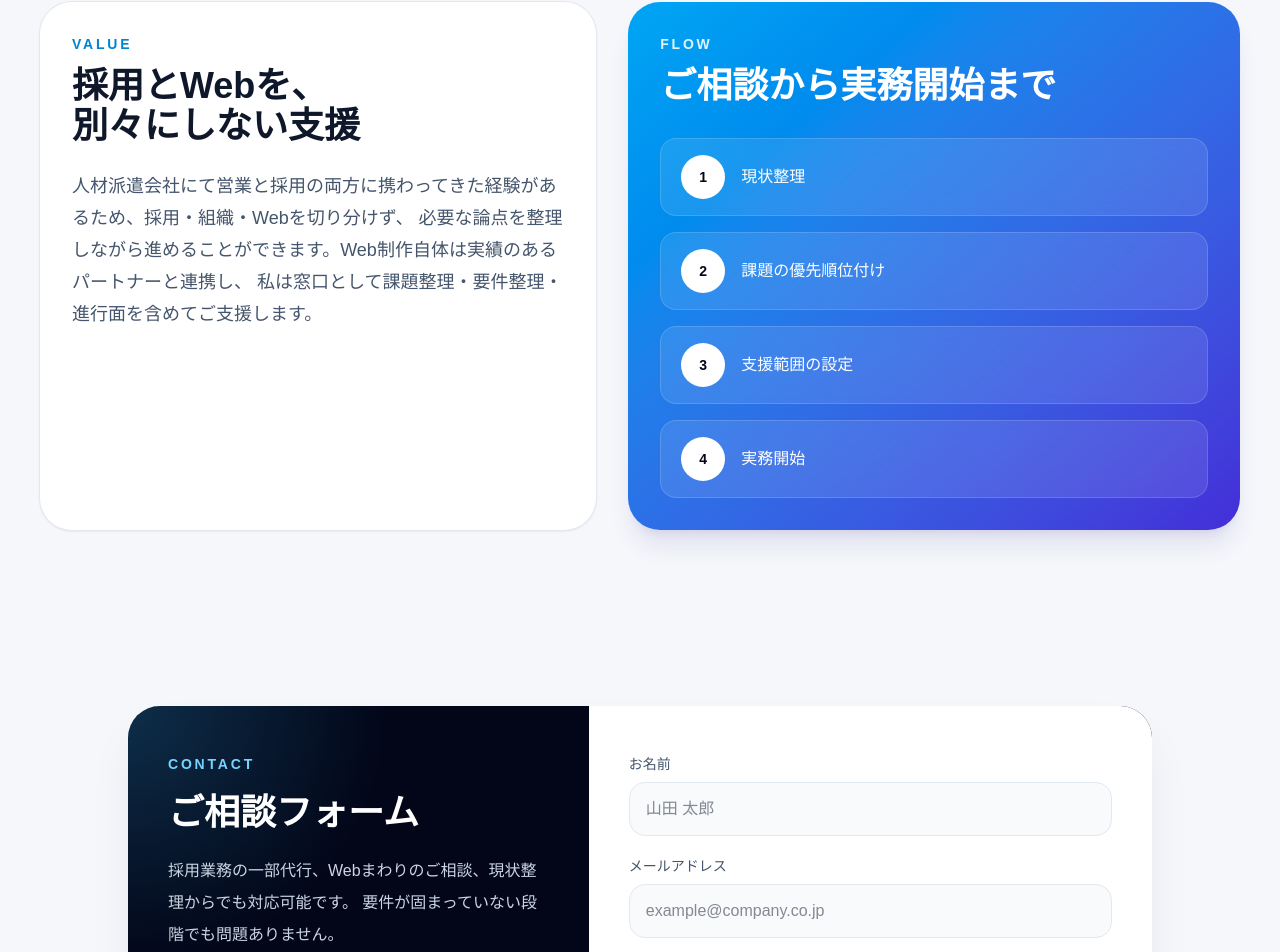
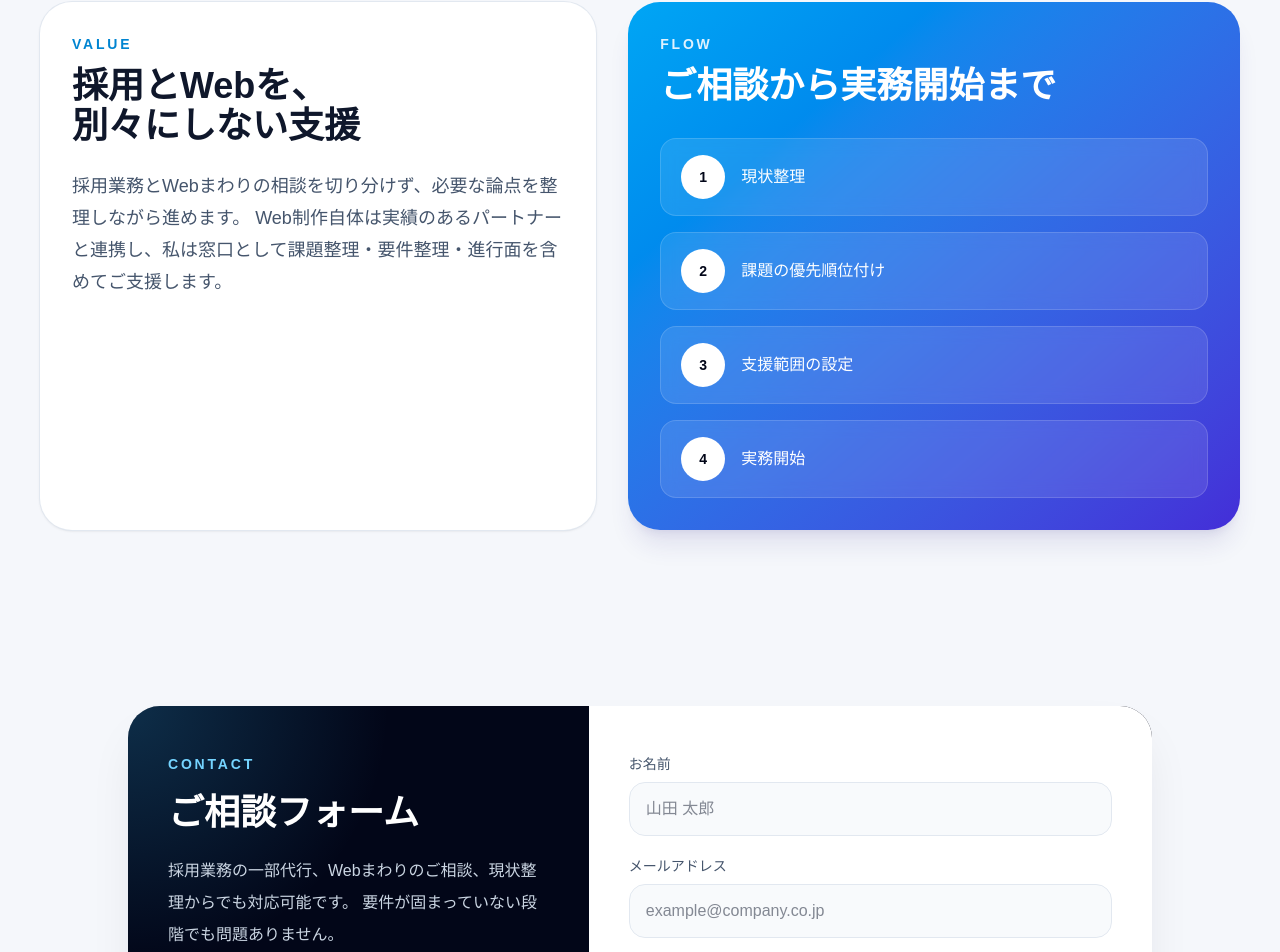
Before and after one commit to ishizuka578-crypto/lp, a Next.js app: page / in a window 1280 px wide. Shown: the part 2104-3056 px from the top of the page. Built offline with nearby package versions, Linux system fonts and the light colour scheme.

Commit message:
Update page content

```diff
--- a/src/app/page.tsx
+++ b/src/app/page.tsx
@@ -236,9 +236,8 @@ export default function Home() {
               別々にしない支援
             </h2>
             <p className="mt-6 text-lg leading-8 text-slate-600">
-              人材派遣会社にて営業と採用の両方に携わってきた経験があるため、採用・組織・Webを切り分けず、
-              必要な論点を整理しながら進めることができます。Web制作自体は実績のあるパートナーと連携し、
-              私は窓口として課題整理・要件整理・進行面を含めてご支援します。
+              採用業務とWebまわりの相談を切り分けず、必要な論点を整理しながら進めます。
+              Web制作自体は実績のあるパートナーと連携し、私は窓口として課題整理・要件整理・進行面を含めてご支援します。
             </p>
           </div>
 
```
